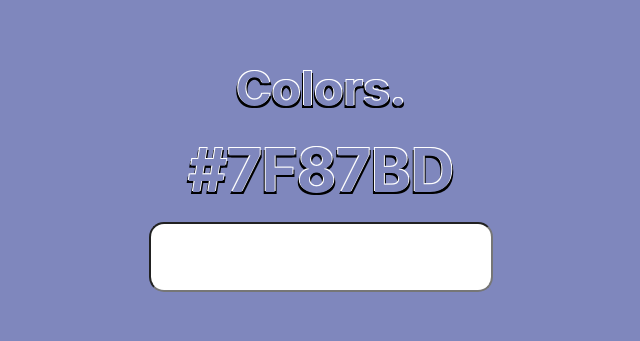
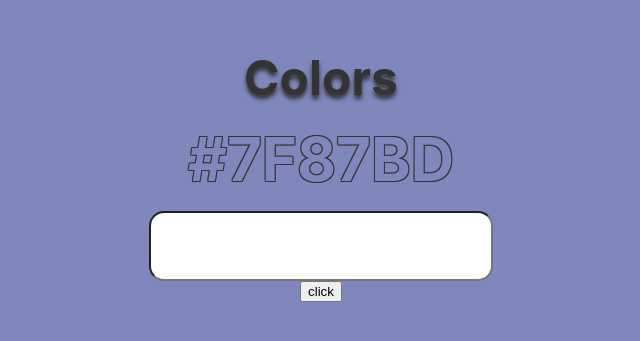
Before and after one commit to Petit-Development/Colors, a Next.js app: page / in a window 1280 px wide. Shown: the part 225-566 px from the top of the page, without its empty margins (319-959 px from the left). Built offline with nearby package versions, Linux system fonts and the light colour scheme; a web font is replaced by a local one.

Commit message:
Use secondary color for non-background elements

```diff
--- a/pages/index.tsx
+++ b/pages/index.tsx
@@ -1,3 +1,4 @@
+import createPalette from "@lib/palette";
 import type { NextPage } from "next";
 import Head from "next/head";
 import Image from "next/image";
@@ -11,15 +12,18 @@ const Home: NextPage = () => {
         <meta name="description" content="Easily view colors in the browser" />
         <link rel="icon" href="/favicon.ico" />
       </Head>
-      <div className="title">Colors.</div>
+      <div className="title">Colors</div>
       <div className={styles.bubbles}>#7F87BD</div>
       <input type="text" />
+      <button onClick={() => updateColor('green')}>click</button>
     </div>
   );
 };
 
 const updateColor = (color: string) => {
-  document.body.style.setProperty("--main-color", color);
+  const palette = createPalette('##7F87BD');
+  document.body.style.setProperty("--main-color", palette.primary);
+  document.body.style.setProperty("--main-color", palette.secondary);
 };
 
 export default Home;
--- a/styles/Home.module.scss
+++ b/styles/Home.module.scss
@@ -6,10 +6,11 @@
   justify-content: center;
   align-items: center;
   height: 100vh;
+  background-color: var(--main-color);
 }
 
 .container .title {
-  @include viewable;
+  color: var(--secondary-color);
 }
 
 .temp1 {
@@ -22,7 +23,6 @@
 
 .temp2wrapper {
   display: block;
-  background-color: var(--secondary-color);
 }
 
 .bubbles {
--- a/styles/globals.scss
+++ b/styles/globals.scss
@@ -1,12 +1,8 @@
 :root {
   --main-color: #7F87BD;
+  --secondary-color: #333333;
   --shadow-dispaly: -1px -1px 0 var(--border-color), 1px -1px 0 var(--border-color), -2px 2px 0 #000, 2px 2px 0 #000;
-  --secondary-color: rgba(255, 255, 255, .4);;
-  --border-color: #FFFFFF;
 }
-
-
-
 
 html,
 body {
@@ -16,6 +12,7 @@ body {
     Ubuntu, Cantarell, Fira Sans, Droid Sans, Helvetica Neue, sans-serif;
   font-size: 24px;
   background-color: var(--main-color);
+  color: #FFFFFF;
 }
 
 
@@ -29,10 +26,11 @@ a {
 }
 
 .title {
-  @include viewable;
-  color: var(--main-color);
+  color: var(--secondary-color);
+  text-shadow: 0px 4px 4px var(--secondary-color);
   font-weight: bold;
   font-size: 2rem;
+  user-select: none;
 }
 
 h1 {
--- a/styles/variable.scss
+++ b/styles/variable.scss
@@ -1,3 +1,3 @@
 @mixin viewable {
-  text-shadow: -1px -1px 0 var(--border-color), 1px -1px 0 var(--border-color), -2px 2px 0 #000, 2px 2px 0 #000;
+  text-shadow: -1px -1px 0 var(--secondary-color), 1px -1px 0 var(--secondary-color), -1px 1px 0 var(--secondary-color), 1px 1px 0 var(--secondary-color);
 }
```
